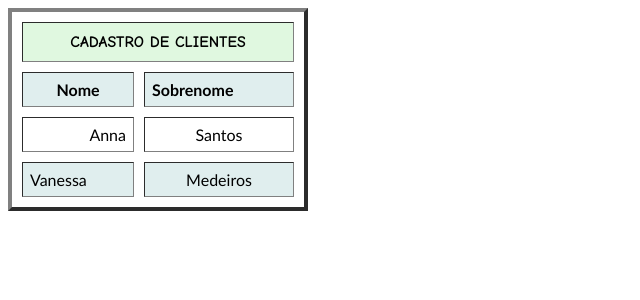
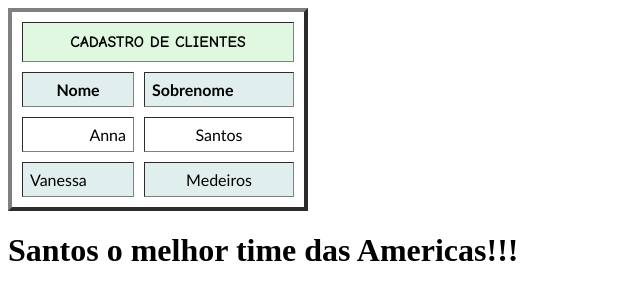
Before and after one commit to sylaspetrovcic/T-picos, a plain HTML site: page index.html in a window 1280 px wide. Shown: the whole page, without its empty margins (0-640 px from the left). Drawn offline with Linux system fonts and the light colour scheme.

Commit message:
Update index.html

```diff
--- a/index.html
+++ b/index.html
@@ -17,5 +17,6 @@
 				<TD align="center"><FONT FACE= "Calibri">Medeiros</FONT></TD>
 	</TABLE>
 </BODY>
+	<h1>Santos o melhor time das Americas!!!</h1>
 
 </HTML >
```
